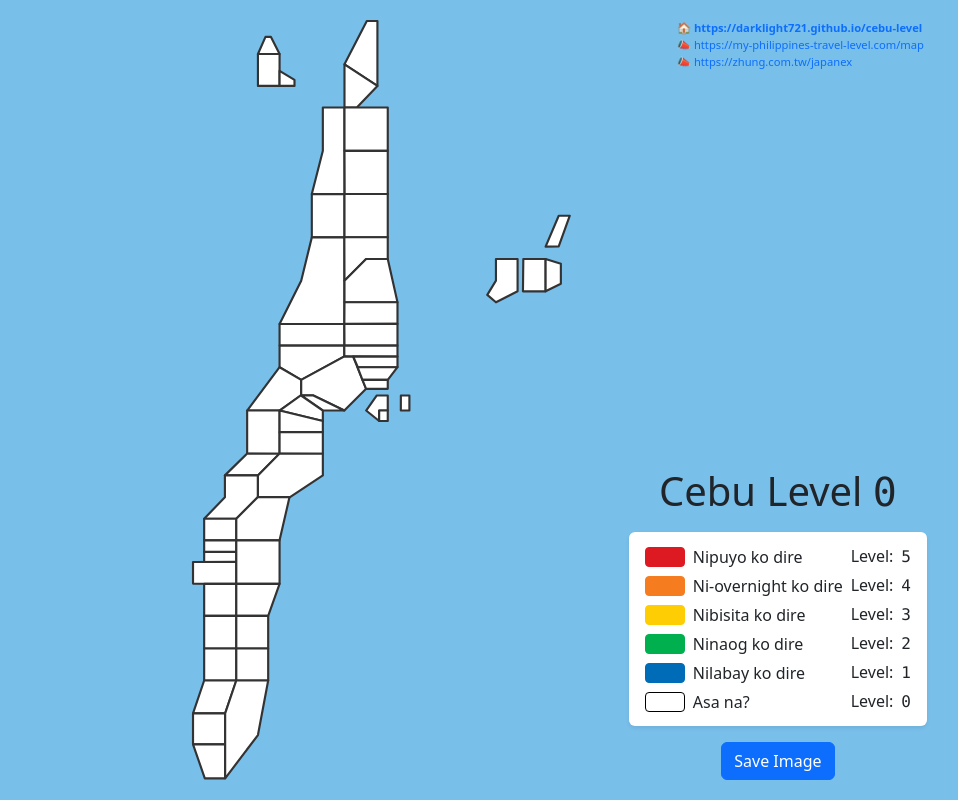
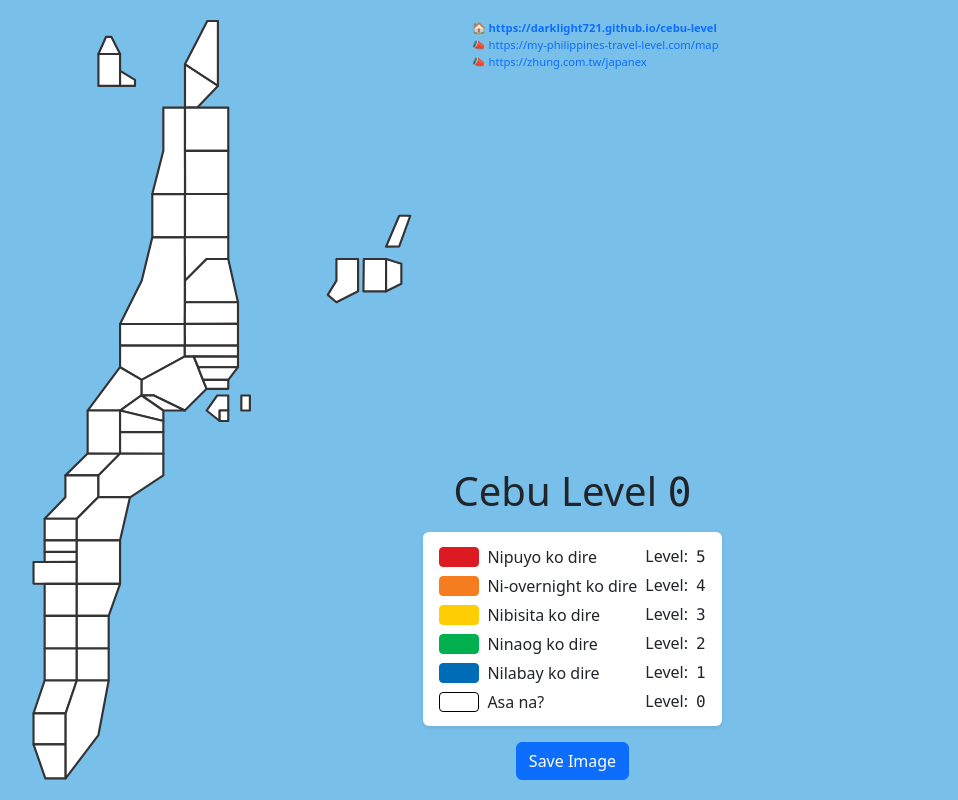
Before and after one commit to darklight721/cebu-level, a React (Vite) app: page / in a window 1280 px wide. Shown: the whole page, without its empty margins (263-1221 px from the left). Built offline with nearby package versions, Linux system fonts and the light colour scheme.

Commit message:
Improve layout

```diff
--- a/src/App.css
+++ b/src/App.css
@@ -20,17 +20,23 @@
 
 .app {
   min-width: 390px;
-  min-height: 620px;
+  min-height: 600px;
+}
+
+.links {
+  margin: 20px 20px 0 0;
+  font-size: 0.4rem;
+  width: 145px;
+  position: absolute;
+  top: 0;
+  right: 0;
 }
 
 .title-card {
-  margin: 0 20px 20px;
-}
-
-.links {
-  font-size: 0.4rem;
-  margin: 20px 20px 0;
-  width: 145px;
+  margin: 0 20px 20px 0;
+  position: absolute;
+  bottom: 0;
+  right: 0;
 }
 
 .town {
@@ -85,3 +91,10 @@
     width: 40px;
   }
 }
+
+@media (min-width: 768px) {
+  .links,
+  .title-card {
+    position: static;
+  }
+}
--- a/src/App.tsx
+++ b/src/App.tsx
@@ -20,73 +20,9 @@ export default function App() {
   )
 
   return (
-    <div className="app container-md h-100 position-relative overflow-auto">
-      <div className="links position-absolute top-0 end-0">
-        <a
-          className="d-block text-decoration-none text-truncate main-link"
-          href="https://darklight721.github.io/cebu-level"
-        >
-          🏠 https://darklight721.github.io/cebu-level
-        </a>
-        <a
-          data-html2canvas-ignore
-          className="d-block text-decoration-none text-truncate"
-          href="https://my-philippines-travel-level.com/map"
-          target="_blank"
-          rel="noopener noreferrer"
-        >
-          📣 https://my-philippines-travel-level.com/map
-        </a>
-        <a
-          data-html2canvas-ignore
-          className="d-block text-decoration-none text-truncate"
-          href="https://zhung.com.tw/japanex"
-          target="_blank"
-          rel="noopener noreferrer"
-        >
-          📣 https://zhung.com.tw/japanex
-        </a>
-      </div>
-      <div className="title-card position-absolute bottom-0 end-0">
-        <h1 className="text-center">
-          Cebu Level <span className="font-monospace">{total}</span>
-        </h1>
-        <div className="bg-white rounded shadow-sm px-2 px-sm-3 py-1 py-sm-2 mt-2 mt-sm-3">
-          {levels.map((level) => (
-            <div key={level.name} className="d-flex align-items-center my-1">
-              <div className={`tile rounded-1 ${level.className}`} />
-              <div className="flex-fill px-2">{level.name}</div>
-              <div>
-                Level:
-                <span className="ms-2 font-monospace">{level.points}</span>
-              </div>
-            </div>
-          ))}
-        </div>
-        <div className="text-center mt-3">
-          <a
-            data-html2canvas-ignore
-            ref={downloadLink}
-            className="btn btn-primary"
-            download="cebulevel.png"
-            target="_blank"
-            onClick={(e) => {
-              const target = e.target as HTMLAnchorElement
-              if (target.href) return
-
-              e.preventDefault()
-              html2canvas(document.body, { logging: false }).then((canvas) => {
-                target.setAttribute('href', canvas.toDataURL())
-                target.click()
-              })
-            }}
-          >
-            Save Image
-          </a>
-        </div>
-      </div>
+    <div className="app mx-sm-3 h-100 position-relative overflow-auto d-flex justify-content-md-center">
       <svg
-        className="w-100 h-100"
+        className="flex-grow-1 flex-sm-grow-0 h-100"
         xmlns="http://www.w3.org/2000/svg"
         viewBox="0 0 191.769 373.276"
       >
@@ -151,6 +87,76 @@ export default function App() {
           </PopoverBody>
         </Popover>
       )}
+      <div className="d-flex flex-column justify-content-between align-items-end">
+        <div className="links">
+          <a
+            className="d-block text-decoration-none text-truncate main-link"
+            href="https://darklight721.github.io/cebu-level"
+          >
+            🏠 https://darklight721.github.io/cebu-level
+          </a>
+          <a
+            data-html2canvas-ignore
+            className="d-block text-decoration-none text-truncate"
+            href="https://my-philippines-travel-level.com/map"
+            target="_blank"
+            rel="noopener noreferrer"
+          >
+            📣 https://my-philippines-travel-level.com/map
+          </a>
+          <a
+            data-html2canvas-ignore
+            className="d-block text-decoration-none text-truncate"
+            href="https://zhung.com.tw/japanex"
+            target="_blank"
+            rel="noopener noreferrer"
+          >
+            📣 https://zhung.com.tw/japanex
+          </a>
+        </div>
+        <div className="title-card">
+          <h1 className="text-center">
+            Cebu Level <span className="font-monospace">{total}</span>
+          </h1>
+          <div className="bg-white rounded shadow-sm px-2 px-sm-3 py-1 py-sm-2 mt-2 mt-sm-3">
+            {levels.map((level) => (
+              <div key={level.name} className="d-flex align-items-center my-1">
+                <div
+                  className={`tile flex-shrink-0 rounded-1 ${level.className}`}
+                />
+                <div className="flex-fill px-2">{level.name}</div>
+                <div>
+                  Level:
+                  <span className="ms-2 font-monospace">{level.points}</span>
+                </div>
+              </div>
+            ))}
+          </div>
+          <div className="text-center mt-3">
+            <a
+              data-html2canvas-ignore
+              ref={downloadLink}
+              className="btn btn-primary"
+              download="cebulevel.png"
+              target="_blank"
+              onClick={(e) => {
+                const target = e.target as HTMLAnchorElement
+                if (target.href) return
+
+                e.preventDefault()
+                html2canvas(document.body, { logging: false }).then(
+                  (canvas) => {
+                    target.setAttribute('href', canvas.toDataURL())
+                    target.click()
+                  }
+                )
+              }}
+            >
+              Save Image
+            </a>
+          </div>
+        </div>
+      </div>
     </div>
   )
 }
```
